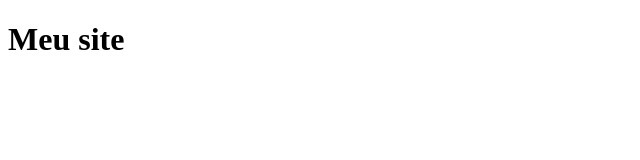
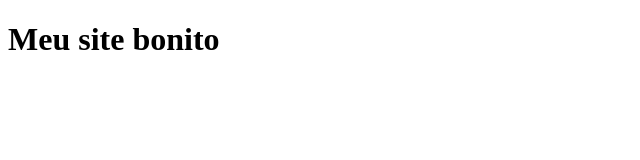
Before and after one commit to anajesusbrasil/test-git, a plain HTML site: page index.html in a window 1280 px wide. Shown: the whole page, without its empty margins (0-640 px from the left). Drawn offline with Linux system fonts and the light colour scheme.

Commit message:
alterando titulo do site

```diff
--- a/index.html
+++ b/index.html
@@ -6,6 +6,6 @@
     <title>Document</title>
 </head>
 <body>
-    <h1>Meu site</h1>
+    <h1>Meu site bonito</h1>
 </body>
 </html>
```
